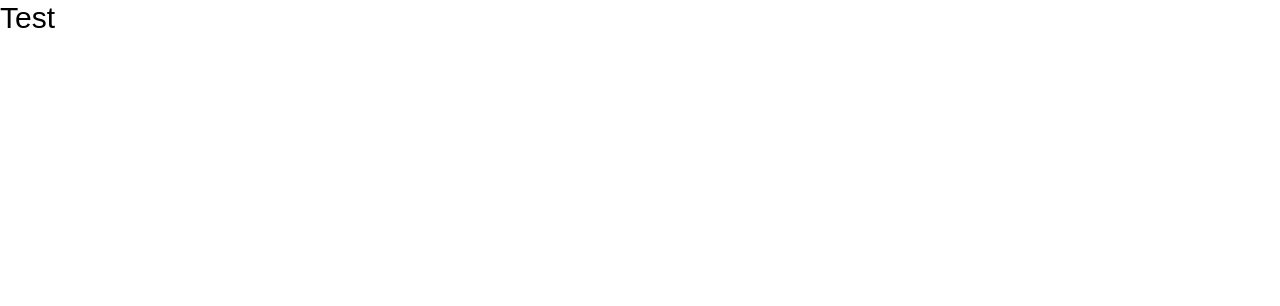
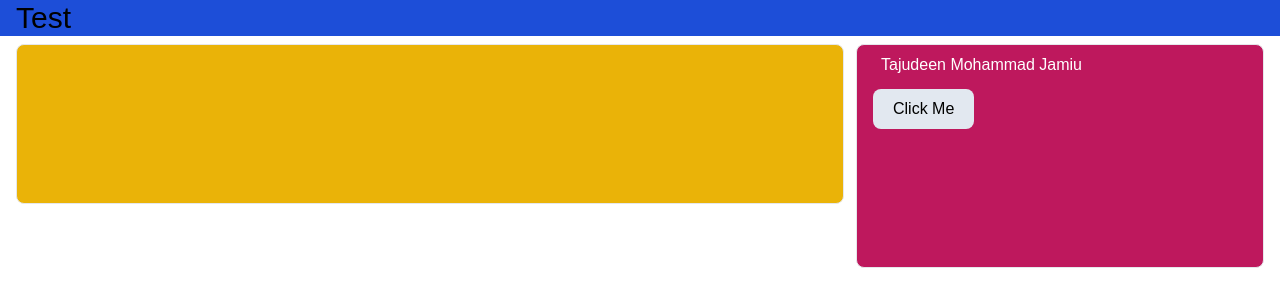
Before and after one commit to Teejay-deen/react-admin-dashboard, a React (Vite) app: page / in a window 1280 px wide. Shown: the top 306 px of the page. Built offline with nearby package versions, Linux system fonts and the light colour scheme; a web font is replaced by a local one.

Commit message:
added stuff

```diff
--- a/src/App.tsx
+++ b/src/App.tsx
@@ -2,7 +2,17 @@ import "./App.css";
 function App() {
   return (
     <div className="font-inder">
-      <h1 className="text-3xl">Test</h1>
+      <h1 className="text-3xl bg-blue-700 mb-2 px-4">Test</h1>
+      <section className="grid grid-cols-3 gap-3 px-4">
+        <div className="col-span-2 border rounded-lg bg-yellow-500 h-40 p-3"></div>
+
+        <div
+          className="col-span-1 border rounded-lg px-4 bg-pink-700 h-56"
+        >
+          <p className="px-2 mt-2 text-white">Tajudeen Mohammad Jamiu</p>
+          <button className="px-5 rounded-lg  mt-3 py-2  bg-slate-200">Click Me</button>
+        </div>
+      </section>
     </div>
   );
 }
```
